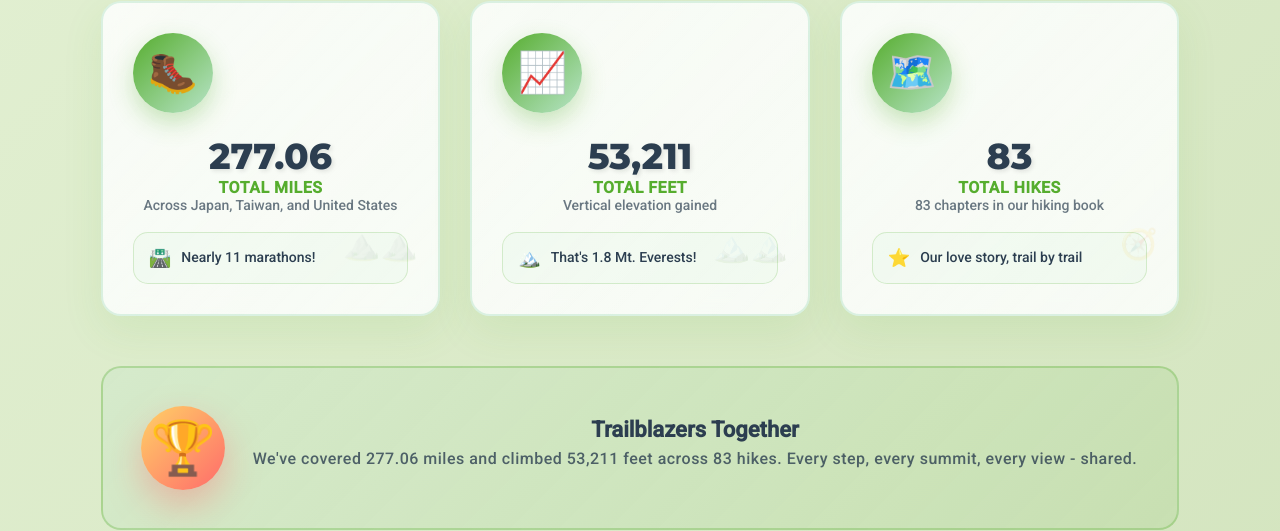
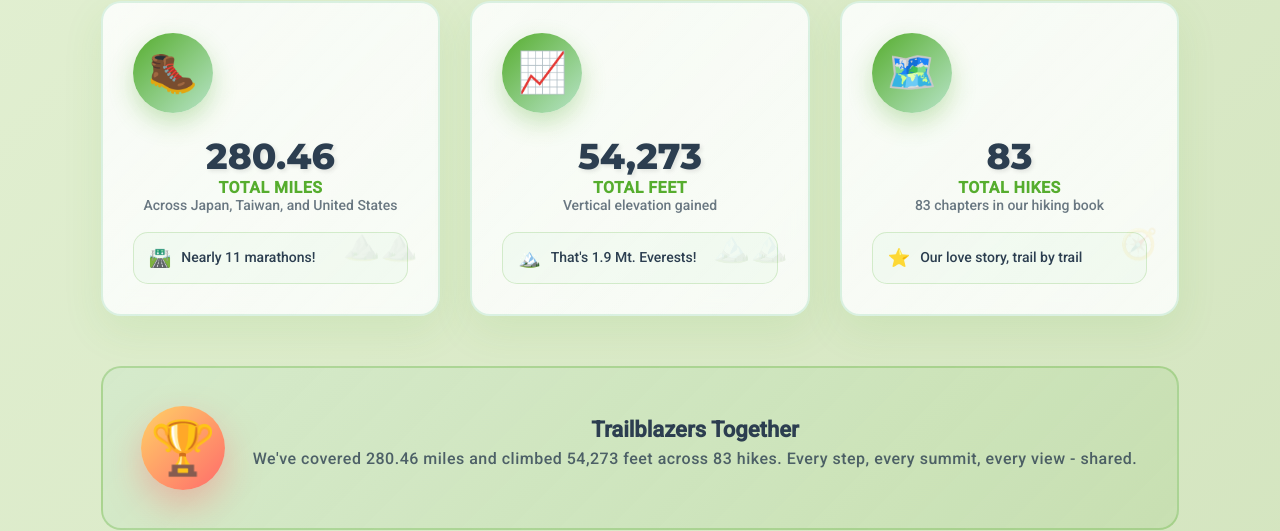
Before and after one commit to TimothyJan/TimMari2026, an Angular app: page / in a window 1280 px wide. Shown: the part 6372-6903 px from the top of the page. Built offline with nearby package versions, Linux system fonts and the light colour scheme.

Commit message:
Updated hikes

```diff
--- a/src/app/sections/hikes/hikes.ts
+++ b/src/app/sections/hikes/hikes.ts
@@ -23,8 +23,8 @@ interface Hike {
 export class Hikes implements OnInit {
 
   countriesTraveledString: string = "";
-  totalDistance: number = 277.06; // miles
-  totalElevation: number = 53211; // ft
+  totalDistance: number = data.hikeTotalDistance; // miles
+  totalElevation: number = data.hikeTotalElevation; // ft
   totalHikes: number = data.hikes.length;
 
   topHike: Hike = {
--- a/src/assets/data.json
+++ b/src/assets/data.json
@@ -89,6 +89,8 @@
     "'Ehukai Pillbox Trail",
     "Pu'u O Hulu Trail (Pink Pillbox)"
   ],
+  "hikeTotalDistance": 280.46,
+  "hikeTotalElevation": 54273,
   "desserts": [
     "Donut Man",
     "Oakobing",
```
